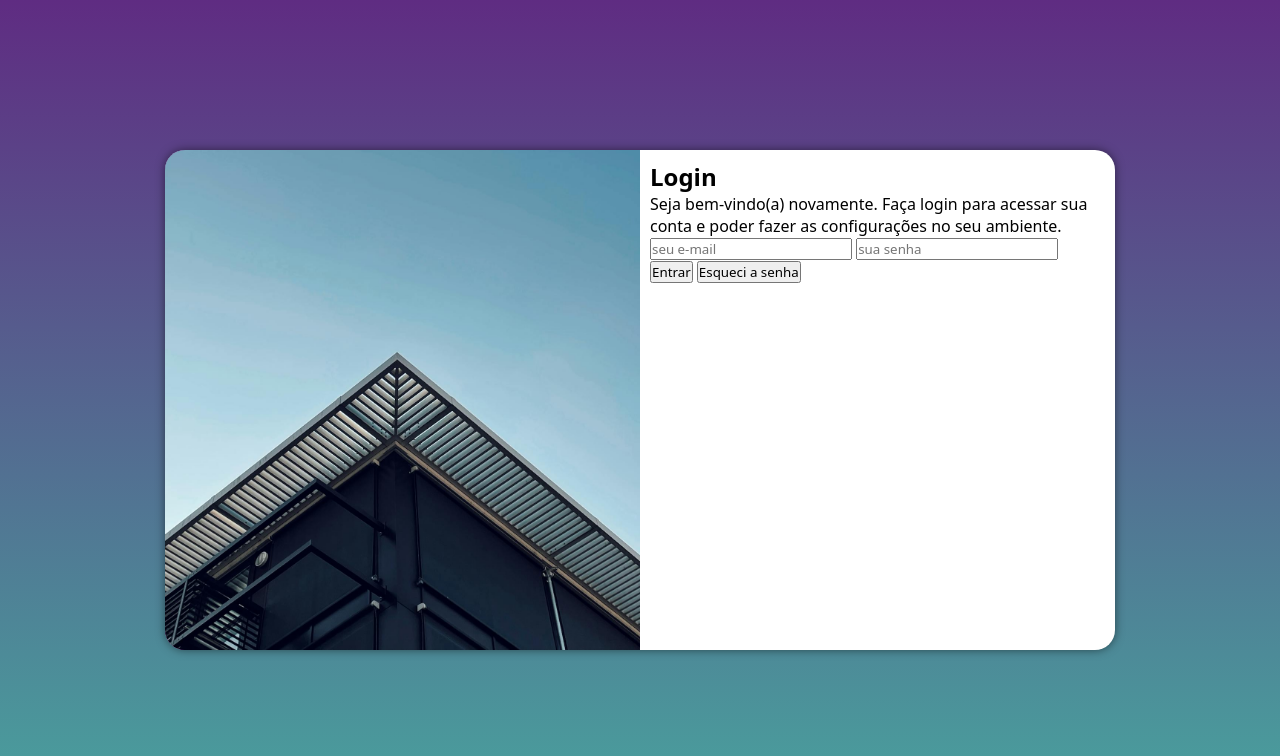
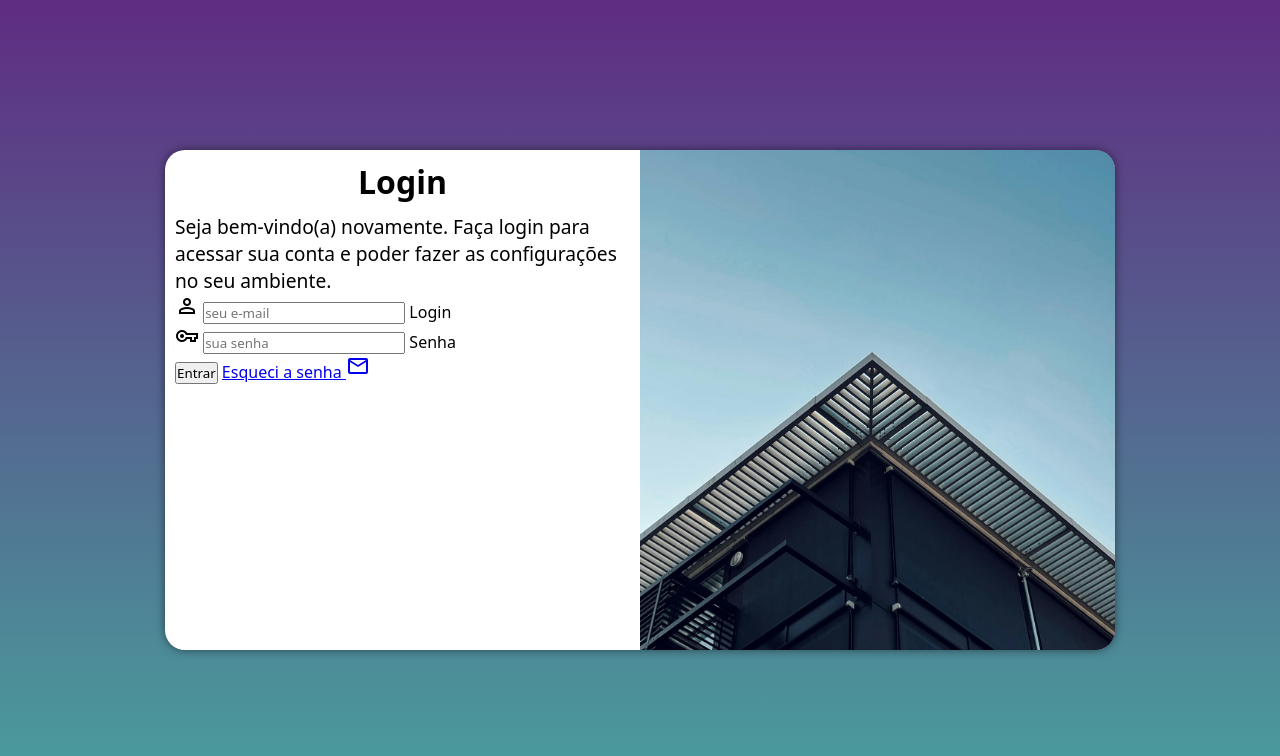
Before and after one commit to Leonardo-NCruz/projeto-login, a plain HTML site: page index.html in a window 1280 px wide. Drawn offline with nearby package versions, Linux system fonts and the light colour scheme.

Commit message:
Modifiquei o formulário

```diff
--- a/estilos/media-query.css
+++ b/estilos/media-query.css
@@ -33,13 +33,21 @@
     }
 
     section#login > div#imagem {
-        float: left;
+        float: right;
         width: 50%;
         height: 100%;
     }
 
     section#login > div#formulario {
-        float: right;
+        float: left;
         width: 50%;
     }
+
+    div#formulario > h1 {
+    font-size: 2em;
+    }
+
+    div#formulario > p {
+    font-size: 1.2em;
+    }
 }
--- a/estilos/style.css
+++ b/estilos/style.css
@@ -55,3 +55,12 @@ section#login > div#formulario {
     display: block;
     padding: 10px;
 }
+
+div#formulario > h1 {
+    text-align: center;
+    margin-bottom: 10px;
+}
+
+div#formulario > p {
+    font-size: 0.8em;
+}
--- a/index.html
+++ b/index.html
@@ -4,6 +4,7 @@
     <meta charset="UTF-8">
     <meta name="viewport" content="width=device-width, initial-scale=1.0">
     <title>Login</title>
+    <link href="https://fonts.googleapis.com/css2?family=Material+Symbols+Outlined" rel="stylesheet" />
     <link rel="stylesheet" href="estilos/style.css">
     <link rel="stylesheet" href="estilos/media-query.css">
 </head>
@@ -15,15 +16,22 @@
             <div id="formulario">
                 <h1>Login</h1>
                 <p>Seja bem-vindo(a) novamente. Faça login para acessar sua conta e poder fazer as configurações no seu ambiente.</p>
-                <form action="login.php" method="post">
-                    <label for="iemail"></label>
-                    <input type="text" name="email" id="iemail" required placeholder="seu e-mail">
+                <form action="login.php" method="post" autocomplete="on">
+                    <div class="campo">
+                        <span class="material-symbols-outlined">person</span>
+                        <input type="email" name="login" id="ilogin" required placeholder="seu e-mail" autocomplete="email" maxlength="30">
+                        <label for="ilogin">Login</label>
+                    </div>
 
-                    <label for="isenha"></label>
-                    <input type="password" name="senha" id="isenha" required minlength="8"  placeholder="sua senha">
-
+                    <div class="campo">
+                        <span class="material-symbols-outlined">vpn_key</span>
+                        <input type="password" name="senha" id="isenha" required minlength="8" maxlength="20"  placeholder="sua senha" autocomplete="current-password">
+                        <label for="isenha">Senha</label>
+                    </div>
                     <input type="submit" value="Entrar">
-                    <input type="button" value="Esqueci a senha">
+                    <a href="esqueci.html">
+                        Esqueci a senha <span class="material-symbols-outlined">mail</span>
+                    </a>
                 </form>
             </div>
         </section>
```
